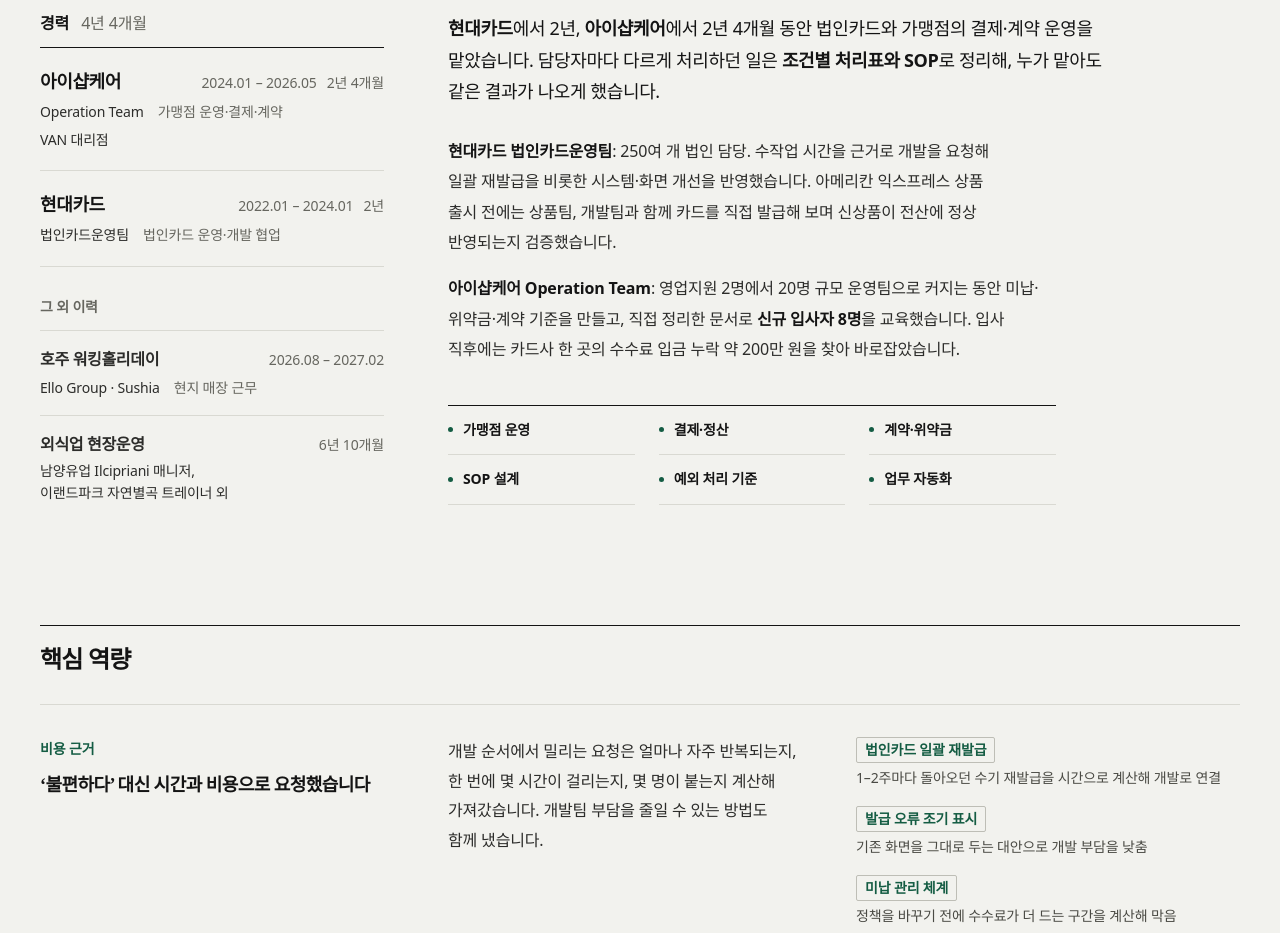
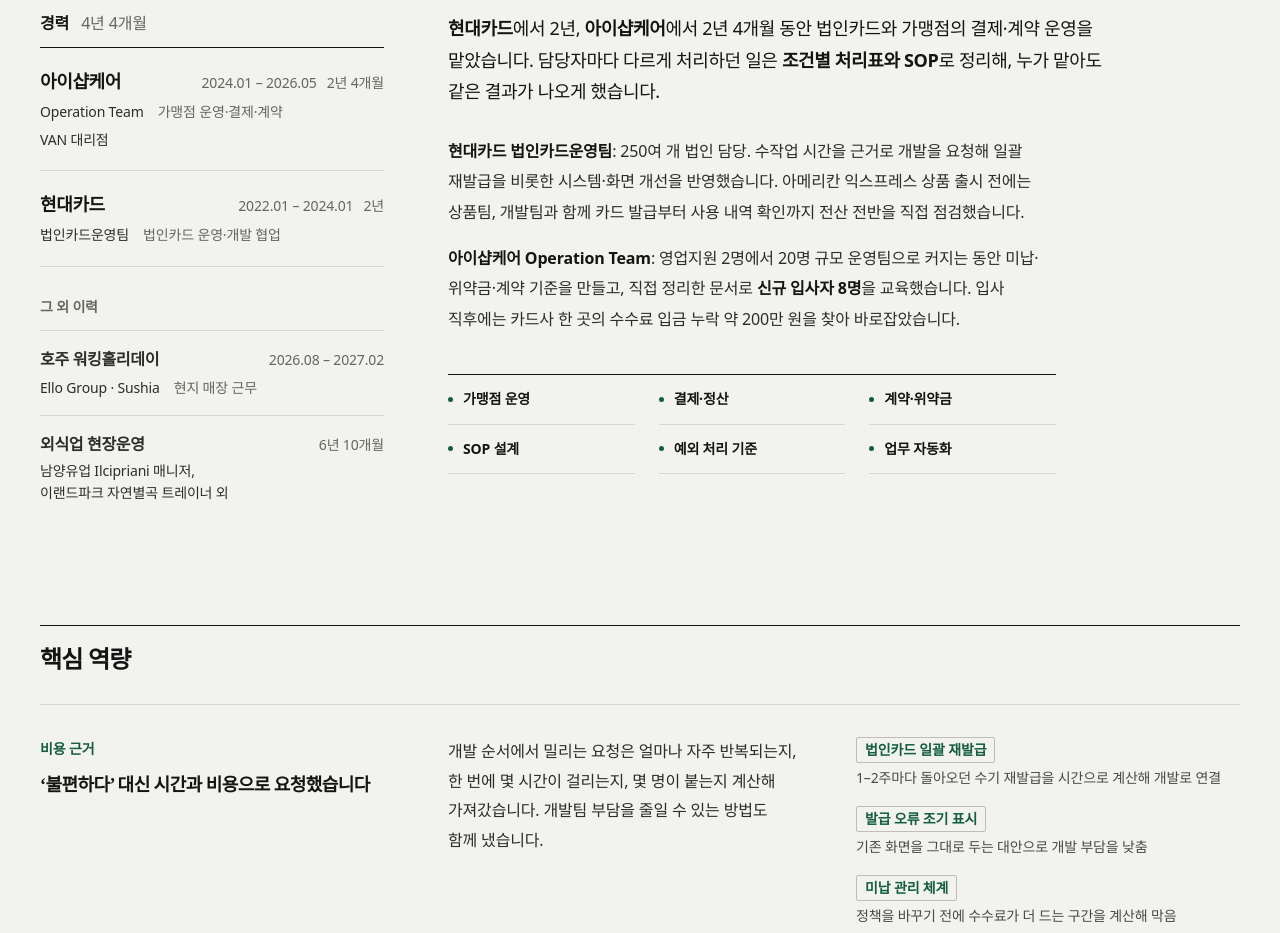
Before and after one commit to yeseul3538/yeseul-portfolio, a plain HTML site: page index.html in a window 1280 px wide. Shown: the part 1200-2133 px from the top of the page. Drawn offline with Linux system fonts and the light colour scheme; a web font is replaced by a local one.

Commit message:
소개: 아메리칸 익스프레스 출시 전 점검 범위를 발급부터 사용 내역까지로 수정
Co-Authored-By: Claude Opus 5.5 <noreply@anthropic.com>

```diff
--- a/index.html
+++ b/index.html
@@ -80,7 +80,7 @@
     <div class="about-inner">
       <div class="about-text">
         <p><b>현대카드</b>에서 2년, <b>아이샵케어</b>에서 2년 4개월 동안 법인카드와 가맹점의 결제·계약 운영을 맡았습니다. 담당자마다 다르게 처리하던 일은 <b>조건별 처리표와 SOP</b>로 정리해, 누가 맡아도 같은 결과가 나오게 했습니다.</p>
-        <p><b>현대카드 법인카드운영팀</b>: 250여 개 법인 담당. 수작업 시간을 근거로 개발을 요청해 일괄 재발급을 비롯한 시스템·화면 개선을 반영했습니다. 아메리칸 익스프레스 상품 출시 전에는 상품팀, 개발팀과 함께 카드를 직접 발급해 보며 신상품이 전산에 정상 반영되는지 검증했습니다.</p>
+        <p><b>현대카드 법인카드운영팀</b>: 250여 개 법인 담당. 수작업 시간을 근거로 개발을 요청해 일괄 재발급을 비롯한 시스템·화면 개선을 반영했습니다. 아메리칸 익스프레스 상품 출시 전에는 상품팀, 개발팀과 함께 카드 발급부터 사용 내역 확인까지 전산 전반을 직접 점검했습니다.</p>
         <p><b>아이샵케어 Operation Team</b>: 영업지원 2명에서 20명 규모 운영팀으로 커지는 동안 미납·위약금·계약 기준을 만들고, 직접 정리한 문서로 <b>신규 입사자 8명</b>을 교육했습니다. 입사 직후에는 카드사 한 곳의 수수료 입금 누락 약 200만 원을 찾아 바로잡았습니다.</p>
         <ul class="chips">
           <li>가맹점 운영</li><li>결제·정산</li><li>계약·위약금</li><li>SOP 설계</li><li>예외 처리 기준</li><li>업무 자동화</li>
```
